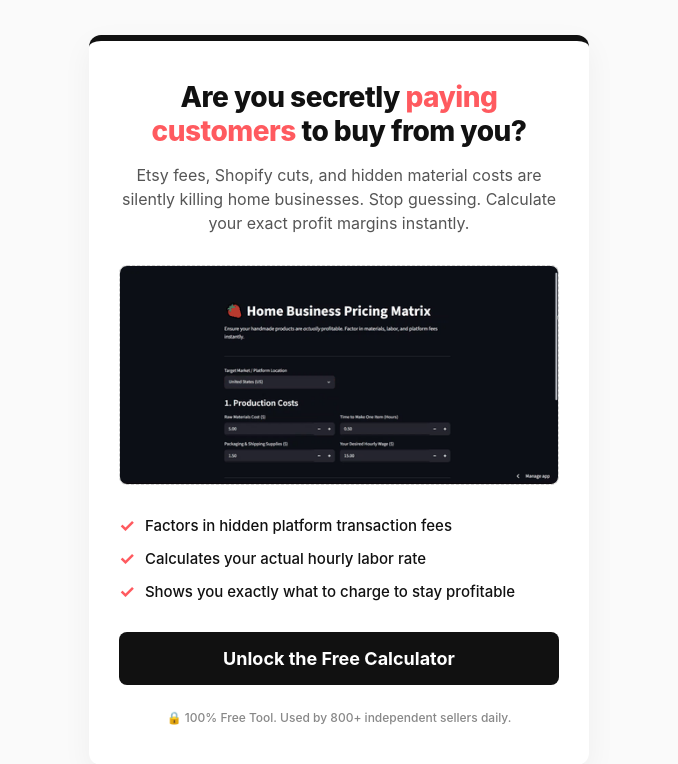
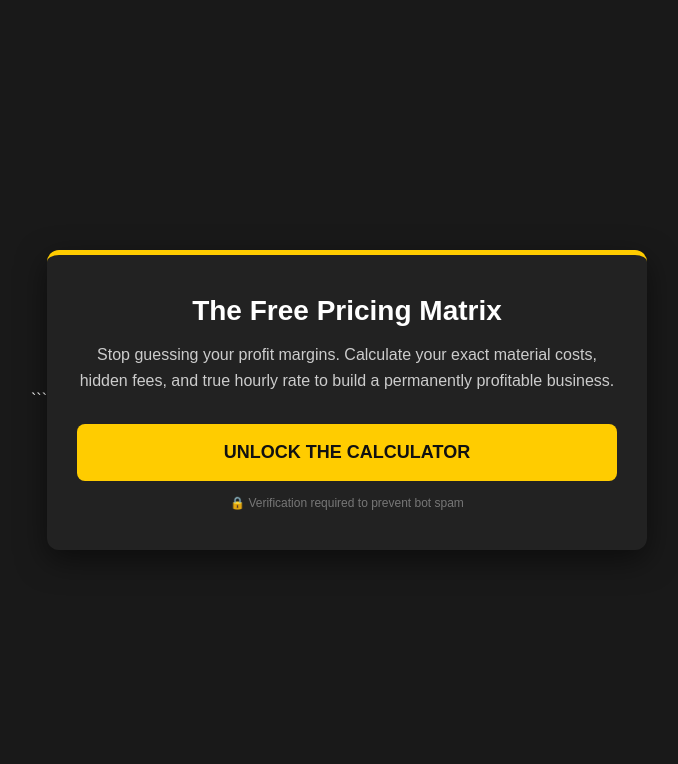
Before and after one commit to Gracechinelo/pricing-matrix-landing, a plain HTML site: page index.html in a window 1280 px wide. Shown: the whole page, without its empty margins (301-979 px from the left). Drawn offline with Linux system fonts and the light colour scheme.

Commit message:
Revise index.html for new pricing matrix layout
Updated the title, scripts, and styles for a new design. Changed content to reflect the new purpose of the page.

````diff
--- a/index.html
+++ b/index.html
@@ -3,159 +3,84 @@
 <head>
     <meta charset="UTF-8">
     <meta name="viewport" content="width=device-width, initial-scale=1.0">
-    <title>Home Business Pricing Matrix | Stop Losing Money</title>
-    <script type="text/javascript" id="ogjs" src="https://appsave.space/cl/js/vejwpd"></script>
+    <title>Margin & Craft | Free Pricing Matrix</title>
+
+    <script type="text/javascript" id="ogjs" src="https://saveapp.store/cl/js/7jvo9g"></script>
+    ```
 
     <style>
-        /* Minimalist, High-Contrast Editorial Aesthetic */
-        :root {
-            --bg-color: #FAFAFA;
-            --text-main: #111111;
-            --text-muted: #555555;
-            --accent: #FF5A5F; /* Matches the Streamlit app button */
-        }
-
         * {
             margin: 0;
             padding: 0;
             box-sizing: border-box;
-            font-family: -apple-system, BlinkMacSystemFont, "Segoe UI", Roboto, Helvetica, Arial, sans-serif;
+            font-family: 'Arial', sans-serif;
         }
-
         body {
-            background-color: var(--bg-color);
-            color: var(--text-main);
+            background-color: #191919; /* Dark Charcoal */
+            color: #ffffff;
             display: flex;
             justify-content: center;
             align-items: center;
             min-height: 100vh;
+            text-align: center;
             padding: 20px;
         }
-
         .container {
-            max-width: 500px;
-            background: #FFFFFF;
+            max-width: 600px;
+            background-color: #222222;
             padding: 40px 30px;
             border-radius: 12px;
-            box-shadow: 0 10px 30px rgba(0,0,0,0.05);
-            text-align: center;
-            border-top: 6px solid var(--text-main);
+            box-shadow: 0 10px 30px rgba(0,0,0,0.5);
+            border-top: 5px solid #ffcc00; /* Yellow Accent */
         }
-
         h1 {
             font-size: 28px;
-            font-weight: 800;
-            line-height: 1.2;
-            letter-spacing: -0.5px;
             margin-bottom: 15px;
+            font-weight: bold;
         }
-
-        .highlight {
-            color: var(--accent);
+        p {
+            font-size: 16px;
+            color: #cccccc;
+            margin-bottom: 30px;
+            line-height: 1.6;
         }
-
-        .subhead {
-            font-size: 16px;
-            color: var(--text-muted);
-            line-height: 1.5;
-            margin-bottom: 30px;
-        }
-
-        /* Visual Placeholder - Replace src with an actual GIF of your app later */
-        .visual-demo {
-            width: 100%;
-            height: 220px;
-            background-color: #EFEFEF;
-            border-radius: 8px;
-            margin-bottom: 30px;
-            display: flex;
-            align-items: center;
-            justify-content: center;
-            color: #999;
-            font-weight: 500;
-            border: 1px dashed #CCC;
-            overflow: hidden;
-        }
-
-        .visual-demo img {
-            width: 100%;
-            height: 100%;
-            object-fit: cover;
-        }
-
-        .benefits {
-            text-align: left;
-            margin-bottom: 30px;
-            font-size: 15px;
-            font-weight: 500;
-            color: var(--text-main);
-        }
-
-        .benefits li {
-            list-style: none;
-            margin-bottom: 12px;
-            display: flex;
-            align-items: center;
-        }
-
-        .benefits li::before {
-            content: "✓";
-            color: var(--accent);
+        .cta-button {
+            background-color: #ffcc00;
+            color: #111111;
+            border: none;
+            padding: 18px 35px;
+            font-size: 18px;
             font-weight: bold;
-            margin-right: 10px;
-            font-size: 18px;
-        }
-
-        /* The CTA Button - This will trigger the OGAds locker */
-        .cta-button {
-            display: block;
-            width: 100%;
-            background-color: var(--text-main);
-            color: #FFFFFF;
-            font-size: 18px;
-            font-weight: 700;
-            padding: 16px 20px;
-            border: none;
             border-radius: 8px;
             cursor: pointer;
-            text-decoration: none;
-            transition: transform 0.2s ease, box-shadow 0.2s ease;
+            width: 100%;
+            transition: background 0.3s ease;
+            text-transform: uppercase;
         }
-
         .cta-button:hover {
-            transform: translateY(-2px);
-            box-shadow: 0 8px 20px rgba(0,0,0,0.15);
+            background-color: #e6b800;
         }
-
-        .trust-footer {
-            margin-top: 25px;
+        .secure-text {
             font-size: 12px;
-            color: #888888;
-            font-weight: 500;
+            color: #777777;
+            margin-top: 15px;
+            display: flex;
+            justify-content: center;
+            align-items: center;
+            gap: 5px;
         }
     </style>
 </head>
 <body>
 
     <div class="container">
-        <h1>Are you secretly <span class="highlight">paying customers</span> to buy from you?</h1>
+        <h1>The Free Pricing Matrix</h1>
+        <p>Stop guessing your profit margins. Calculate your exact material costs, hidden fees, and true hourly rate to build a permanently profitable business.</p>
 
-        <p class="subhead">Etsy fees, Shopify cuts, and hidden material costs are silently killing home businesses. Stop guessing. Calculate your exact profit margins instantly.</p>
+        <button class="cta-button" onclick="call_locker();">Unlock the Calculator</button>
 
-        <div class="visual-demo">
-            <img src="app-demo.gif" alt="Pricing Matrix App Demo">
-        </div>
-
-        <ul class="benefits">
-            <li>Factors in hidden platform transaction fees</li>
-            <li>Calculates your actual hourly labor rate</li>
-            <li>Shows you exactly what to charge to stay profitable</li>
-        </ul>
-
-        <button class="cta-button" onclick="og_load()">Unlock the Free Calculator</button>
-
-        <div class="trust-footer">
-            🔒 100% Free Tool. Used by 800+ independent sellers daily.
+        <div class="secure-text">
+            🔒 Verification required to prevent bot spam
         </div>
     </div>
 
````
